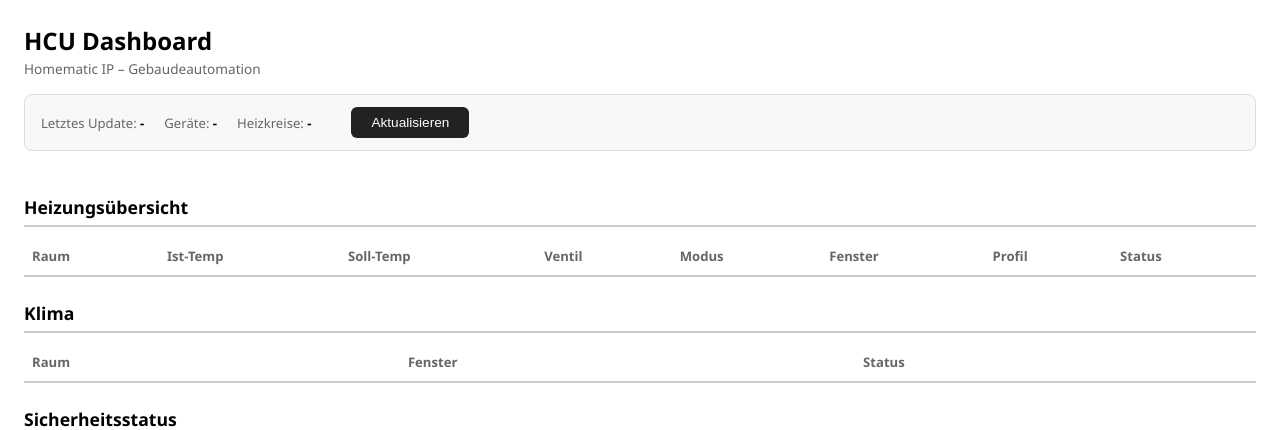
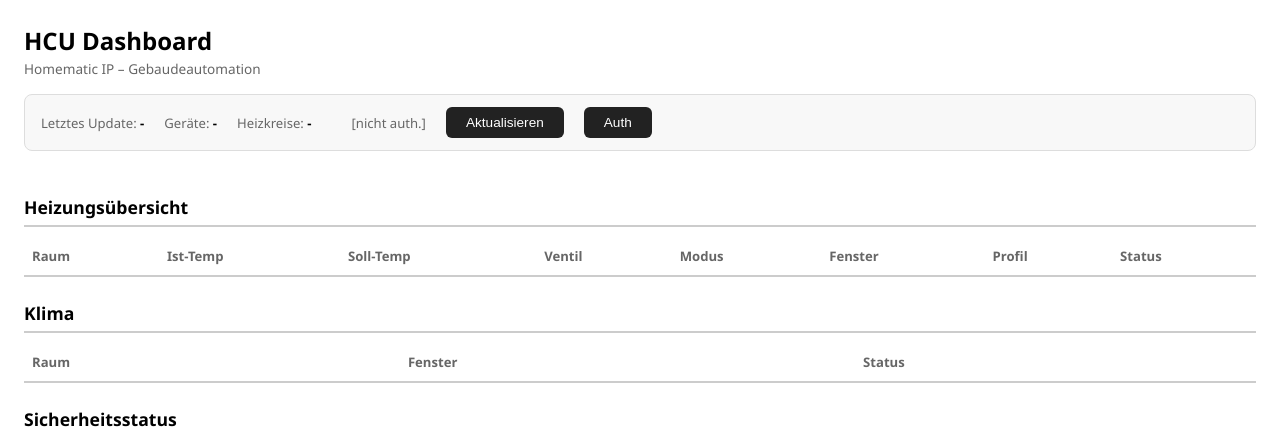
Before and after one commit to SuperSparrow-sys/homematic_api, a Flask app: page / in a window 1280 px wide. Shown: the top 430 px of the page. Run offline with Flask 3, Linux system fonts and the light colour scheme; lists and menus that the app fills with data are empty.

Commit message:
fix: korrigierte Auth (HCU-Endpunkte) + Auth-Dialog im Dashboard

```diff
--- a/main.py
+++ b/main.py
@@ -34,6 +34,36 @@ def load_token():
             d = json.load(f)
         return d.get("auth_token"), d.get("client_id")
     return None, None
+
+
+def save_token(auth_token, client_id):
+    with open(TOKEN_FILE, "w", encoding="utf-8") as f:
+        json.dump({"auth_token": auth_token, "client_id": client_id}, f)
+
+
+def renew_token(activation_key):
+    try:
+        resp1 = rest_post("/hmip/auth/requestConnectApiAuthToken", {
+            "activationKey": activation_key,
+            "pluginId": PLUGIN_ID,
+            "friendlyName": PLUGIN_NAME,
+        })
+        auth_token = resp1.get("authToken")
+        if not auth_token:
+            return False, "Kein authToken in Antwort: " + json.dumps(resp1)[:200]
+
+        resp2 = rest_post("/hmip/auth/confirmConnectApiAuthToken", {
+            "activationKey": activation_key,
+            "authToken": auth_token,
+        })
+        client_id = resp2.get("clientId")
+        if not client_id:
+            return False, "Kein clientId in Bestaetigung: " + json.dumps(resp2)[:200]
+
+        save_token(auth_token, client_id)
+        return True, "Authentifizierung erfolgreich"
+    except Exception as e:
+        return False, f"Fehler: {e}"
 
 
 async def _send_ws_command(auth_token, path, body, timeout=8):
@@ -262,6 +292,16 @@ def api_set_mode():
     return jsonify({"ok": ok, "msg": msg})
 
 
+@app.route("/api/renew-token", methods=["POST"])
+def api_renew_token():
+    body = request.get_json(force=True)
+    activation_key = body.get("activation_key")
+    if not activation_key:
+        return jsonify({"ok": False, "error": "activation_key erforderlich"}), 400
+    ok, msg = renew_token(str(activation_key).strip())
+    return jsonify({"ok": ok, "msg": msg})
+
+
 if __name__ == "__main__":
     if update_cache():
         print(f"  Cache geladen: {len(CACHE.get('devices',{}))} Geraete")
--- a/templates/index.html
+++ b/templates/index.html
@@ -57,7 +57,20 @@ tr:hover td { background: #f5f5f5; }
   <span class="status-item">Ger&auml;te: <strong id="dev-count">-</strong></span>
   <span class="status-item">Heizkreise: <strong id="heat-count">-</strong></span>
   <span class="status-item" id="alarm-indicator"></span>
+  <span class="status-item" id="auth-indicator"></span>
   <button class="refresh-btn" onclick="refresh()">Aktualisieren</button>
+  <button class="refresh-btn" onclick="showAuthDialog()">Auth</button>
+</div>
+
+<div id="auth-dialog" style="display:none;position:fixed;top:0;left:0;width:100%;height:100%;background:rgba(0,0,0,.4);z-index:1000;align-items:center;justify-content:center">
+  <div style="background:#fff;padding:24px;border-radius:8px;max-width:400px;margin:20vh auto;box-shadow:0 4px 20px rgba(0,0,0,.2)">
+    <h3 style="margin-bottom:12px">Authentifizierung</h3>
+    <p style="font-size:.85rem;color:#666;margin-bottom:12px">Aktivierungsschlussel aus der HCU-Weboberflache eingeben:</p>
+    <input id="auth-key-input" type="text" style="width:100%;padding:8px;border:1px solid #ccc;border-radius:4px;font-size:1rem;margin-bottom:12px" placeholder="z.B. B32D39" />
+    <button class="refresh-btn" onclick="doAuth()" style="width:100%">Authentifizieren</button>
+    <p id="auth-result" style="margin-top:8px;font-size:.85rem"></p>
+    <button onclick="hideAuthDialog()" style="margin-top:8px;background:none;border:none;color:#666;cursor:pointer;font-size:.85rem">Schlie&szlig;en</button>
+  </div>
 </div>
 <div class="grid" id="weather-cards"></div>
 <div id="warnings"></div>
@@ -77,11 +90,41 @@ tr:hover td { background: #f5f5f5; }
 </thead><tbody></tbody></table></div>
 <script>
 let data = null, setting = {};
+
+async function showAuthDialog() {
+  document.getElementById('auth-dialog').style.display = 'flex';
+  document.getElementById('auth-result').textContent = '';
+}
+function hideAuthDialog() {
+  document.getElementById('auth-dialog').style.display = 'none';
+}
+async function doAuth() {
+  const key = document.getElementById('auth-key-input').value.trim();
+  if (!key) { document.getElementById('auth-result').textContent = 'Schlussel eingeben'; return; }
+  const el = document.getElementById('auth-result');
+  el.textContent = 'Authentifiziere...';
+  try {
+    const r = await fetch('/api/renew-token', {method:'POST',headers:{'Content-Type':'application/json'},body:JSON.stringify({activation_key:key})});
+    const res = await r.json();
+    el.textContent = res.msg;
+    el.style.color = res.ok ? '#16a34a' : '#c00';
+    if (res.ok) { document.getElementById('auth-key-input').value = ''; setTimeout(() => { hideAuthDialog(); refresh(); }, 1500); }
+  } catch(e) { el.textContent = 'Netzwerkfehler'; el.style.color = '#c00'; }
+}
+
+async function checkAuth() {
+  try {
+    const r = await fetch('/api/data');
+    if (r.status === 503) document.getElementById('auth-indicator').innerHTML = '<span class="err">[nicht auth.]</span>';
+    else document.getElementById('auth-indicator').innerHTML = '<span class="ok">[auth. OK]</span>';
+  } catch(e) { document.getElementById('auth-indicator').innerHTML = ''; }
+}
+
 async function refresh() {
   await fetch('/api/refresh');
   const r = await fetch('/api/data');
-  if (!r.ok) return;
-  data = await r.json(); render();
+  if (!r.ok) { data = null; render(); await checkAuth(); return; }
+  data = await r.json(); render(); await checkAuth();
 }
 async function setTemp(gid, temp) {
   if (setting[gid]) return;
```
Also changed, not shown: README.md.
